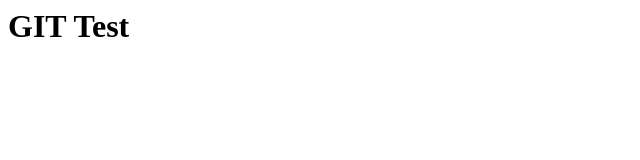
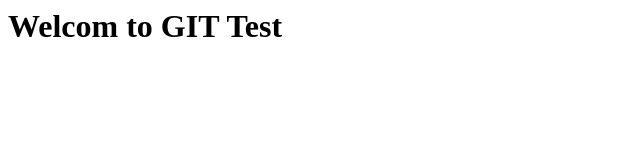
Before and after one commit to tavisca-gpawade/gittest, a plain HTML site: page index.html in a window 1280 px wide. Shown: the whole page, without its empty margins (0-640 px from the left). Drawn offline with Linux system fonts and the light colour scheme.

Commit message:
master html file change

```diff
--- a/index.html
+++ b/index.html
@@ -1,7 +1,7 @@
 <html>
 
 <body>
-	<h1> GIT Test</h1>
+	<h1> Welcom to GIT Test</h1>
 
 <script type="text/javascript" src="app.js"></script>
 </body>
```
